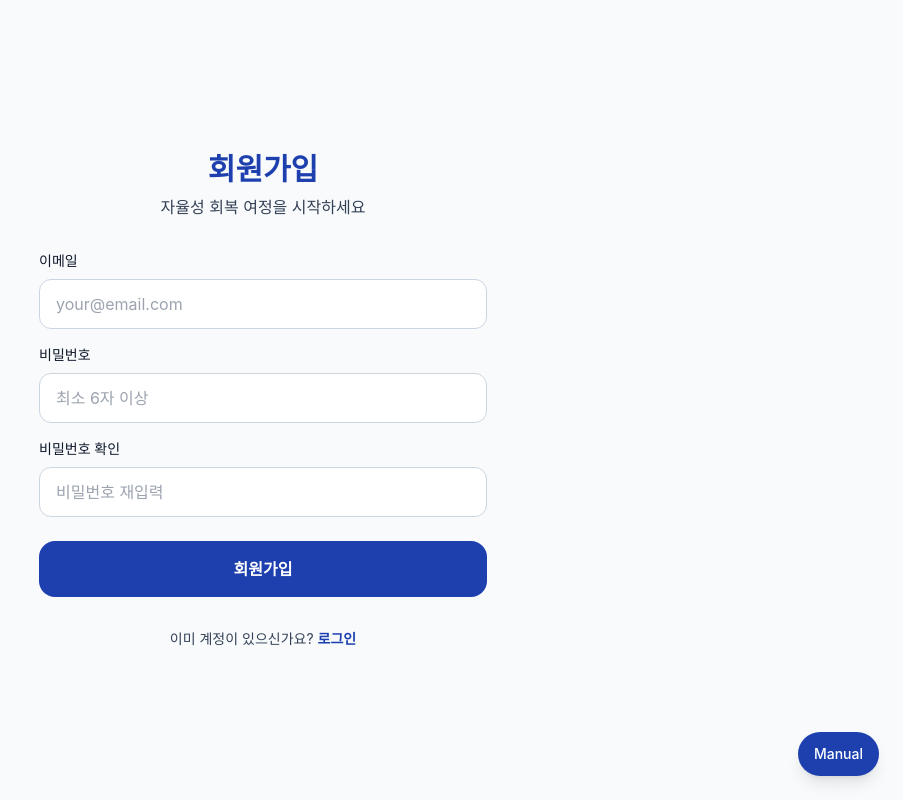
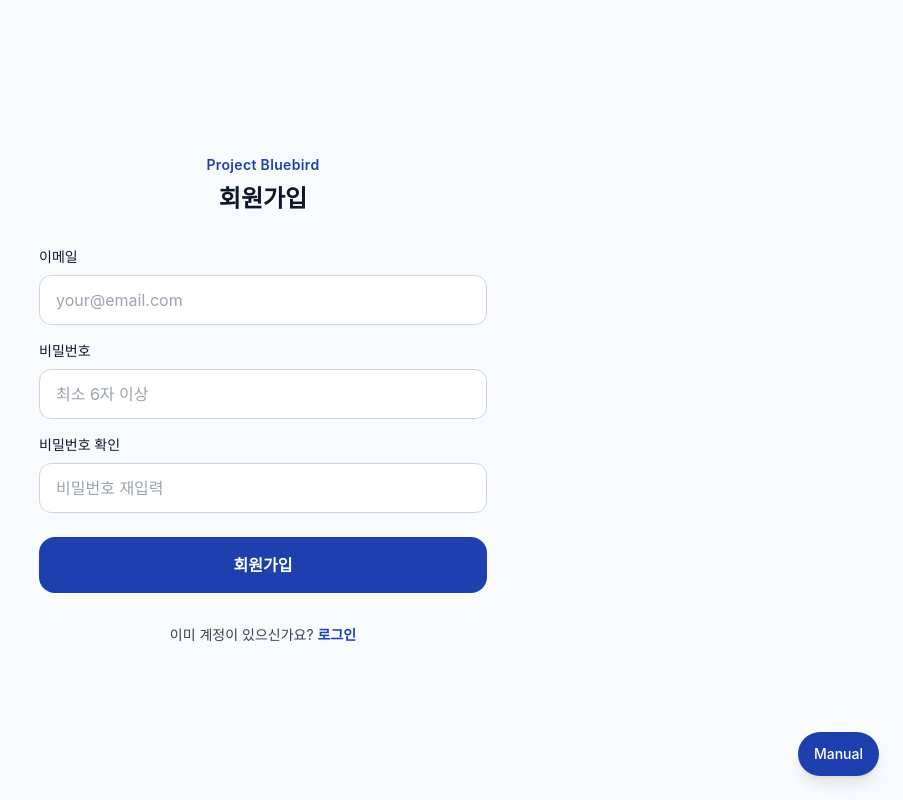
Before and after one commit to Aliasss/bluebird-mvp, a Next.js app: page /auth/signup in a window 1280 px wide. Shown: the whole page, without its empty margins (377-1280 px from the left). Built offline with nearby package versions, Linux system fonts and the light colour scheme; no server answers.

Commit message:
feat(ui): polish auth pages — remove debug text, add brand label

```diff
--- a/app/auth/login/page.tsx
+++ b/app/auth/login/page.tsx
@@ -56,12 +56,8 @@ export default function LoginPage() {
       <div className="max-w-md w-full space-y-8">
         {/* 헤더 */}
         <div className="text-center space-y-2">
-          <h1 className="text-3xl font-bold text-primary">
-            로그인
-          </h1>
-          <p className="text-text-secondary">
-            Project Bluebird에 오신 것을 환영합니다
-          </p>
+          <p className="text-sm font-semibold text-primary tracking-wide">Project Bluebird</p>
+          <h1 className="text-2xl font-bold text-text-primary">로그인</h1>
         </div>
 
         {/* 로그인 폼 */}
@@ -135,7 +131,6 @@ export default function LoginPage() {
               회원가입
             </button>
           </p>
-          <p className="text-xs text-text-secondary opacity-60">auth-login-fix-v2</p>
         </div>
       </div>
     </main>
--- a/app/auth/signup/page.tsx
+++ b/app/auth/signup/page.tsx
@@ -92,12 +92,8 @@ export default function SignupPage() {
       <div className="max-w-md w-full space-y-8">
         {/* 헤더 */}
         <div className="text-center space-y-2">
-          <h1 className="text-3xl font-bold text-primary">
-            회원가입
-          </h1>
-          <p className="text-text-secondary">
-            자율성 회복 여정을 시작하세요
-          </p>
+          <p className="text-sm font-semibold text-primary tracking-wide">Project Bluebird</p>
+          <h1 className="text-2xl font-bold text-text-primary">회원가입</h1>
         </div>
 
         {/* 회원가입 폼 */}
```
